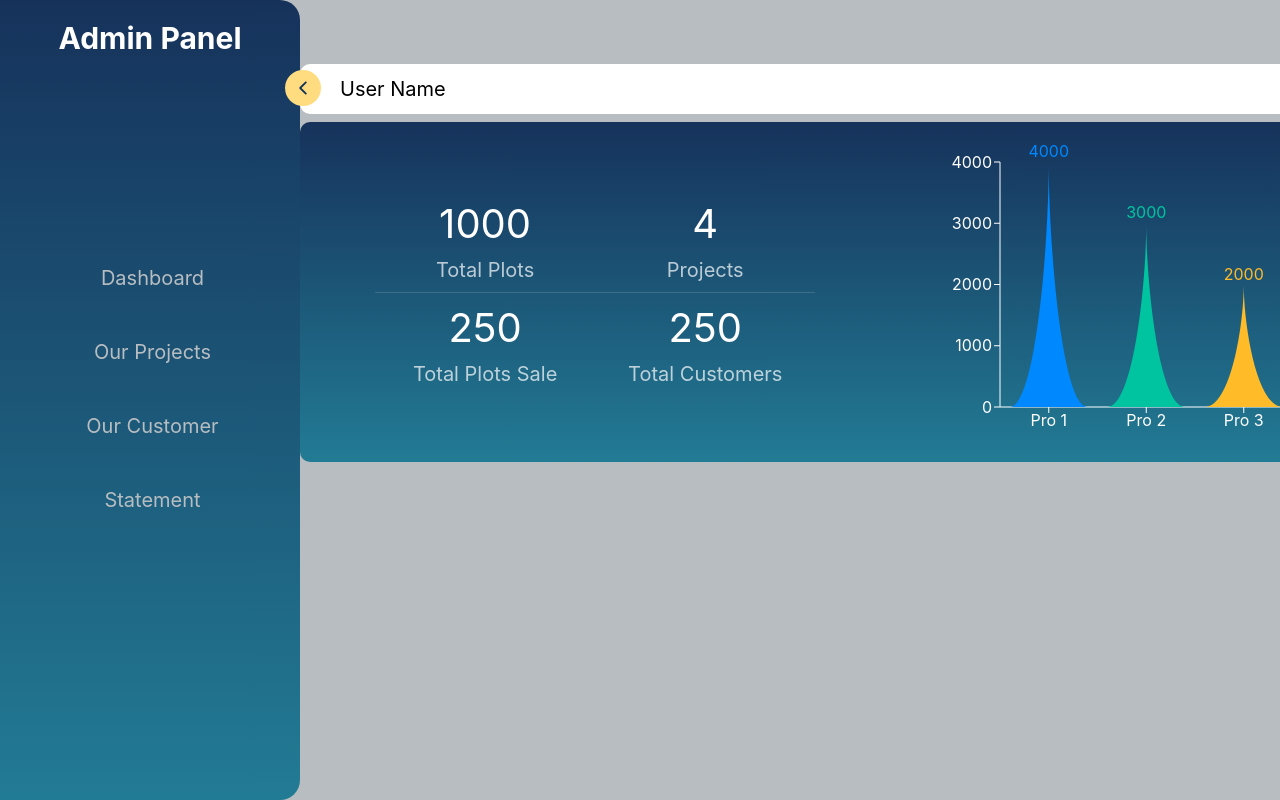
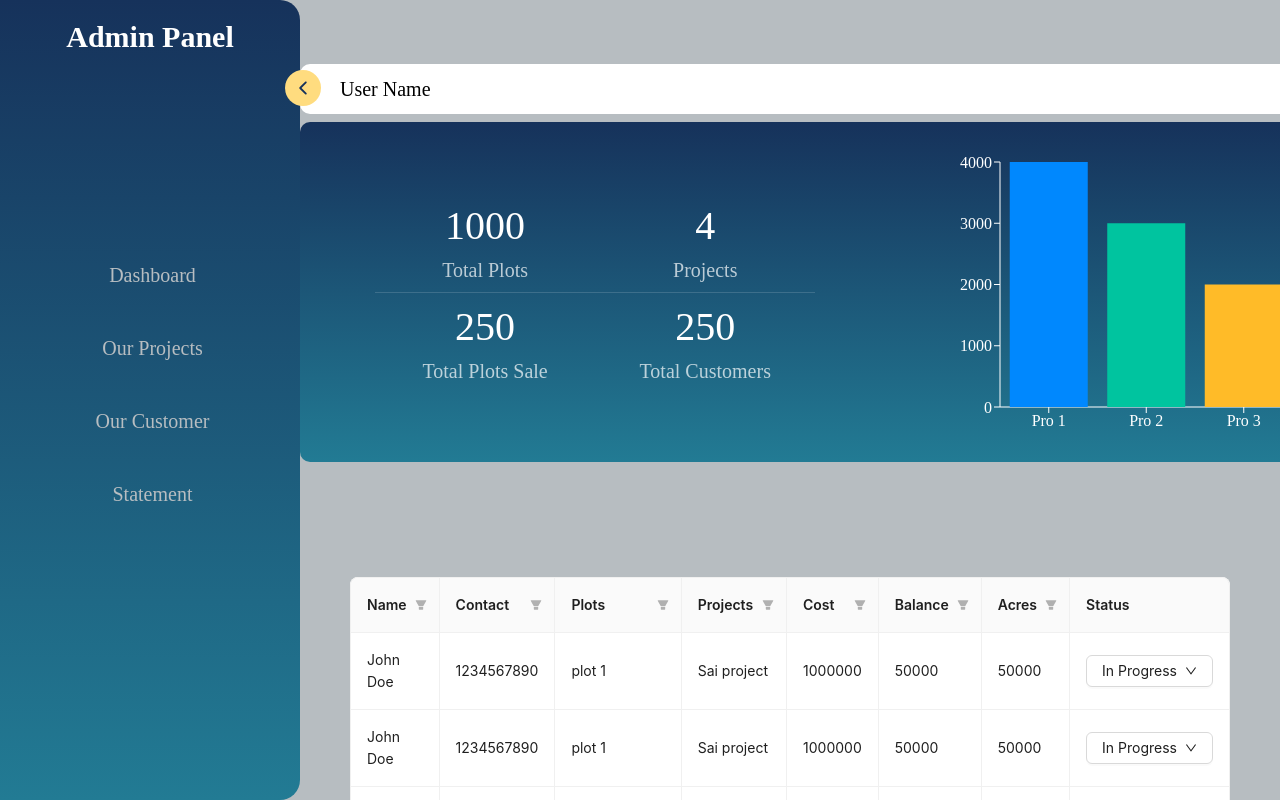
Before and after one commit to rishabhkhade/plot-frontend, a React (Create React App) app: page / in a window 1280 px wide. Shown: the top 800 px of the page. Built offline with nearby package versions, Linux system fonts and the light colour scheme.

Commit message:
ant design table

```diff
--- a/package.json
+++ b/package.json
@@ -6,6 +6,7 @@
     "@testing-library/jest-dom": "^5.17.0",
     "@testing-library/react": "^13.4.0",
     "@testing-library/user-event": "^13.5.0",
+    "antd": "^5.22.3",
     "react": "^18.3.1",
     "react-dom": "^18.3.1",
     "react-icons": "^5.3.0",
--- a/src/index.css
+++ /dev/null
@@ -1,13 +0,0 @@
-body {
-  margin: 0;
-  font-family: -apple-system, BlinkMacSystemFont, 'Segoe UI', 'Roboto', 'Oxygen',
-    'Ubuntu', 'Cantarell', 'Fira Sans', 'Droid Sans', 'Helvetica Neue',
-    sans-serif;
-  -webkit-font-smoothing: antialiased;
-  -moz-osx-font-smoothing: grayscale;
-}
-
-code {
-  font-family: source-code-pro, Menlo, Monaco, Consolas, 'Courier New',
-    monospace;
-}
--- a/src/index.js
+++ b/src/index.js
@@ -1,11 +1,10 @@
 import React from 'react';
 import ReactDOM from 'react-dom/client';
-import './index.css';
 import App from './App';
 
 const root = ReactDOM.createRoot(document.getElementById('root'));
 root.render(
-  <React.StrictMode>
-    <App />
-  </React.StrictMode>
+
+  <App />
+
 );
--- a/src/pages/dashboard/Dashboard.js
+++ b/src/pages/dashboard/Dashboard.js
@@ -1,90 +1,130 @@
-import React from "react";
+import React, { useState } from "react";
 import "./dashboard.scss";
-import { BarChart, Bar, Cell, XAxis, YAxis, CartesianGrid } from "recharts";
+import { BarChart, Bar, Cell, XAxis, YAxis } from "recharts";
+import { Table as AntTable, Button, Space, Dropdown, Menu } from "antd";
+import { DownOutlined, SearchOutlined } from "@ant-design/icons";
 
 function Dashboard() {
+  const [searchText, setSearchText] = useState("");
+  const [searchedColumn, setSearchedColumn] = useState("");
+
   const colors = ["#0088FE", "#00C49F", "#FFBB28", "#FF8042", "red", "pink"];
 
   const data = [
+    { name: "Pro 1", uv: 4000 },
+    { name: "Pro 2", uv: 3000 },
+    { name: "Pro 3", uv: 2000 },
+    { name: "Pro 4", uv: 2780 },
+  ];
+
+  const getMenu = (record, key) => (
+    <Menu>
+      <Menu.Item key="1">
+        <Button>{record[key]}</Button>
+      </Menu.Item>
+    </Menu>
+  );
+
+  const getColumnSearchProps = (dataIndex) => ({
+    filterDropdown: ({ selectedKeys, confirm, clearFilters, close }) => (
+      <div style={{ padding: 8 }}>
+        <Button
+          type="primary"
+          onClick={() => handleSearch(selectedKeys, confirm, dataIndex)}
+          icon={<SearchOutlined />}
+          size="small"
+          style={{ width: 90 }}
+        >
+          Search
+        </Button>
+        <Button
+          onClick={() => clearFilters && handleReset(clearFilters)}
+          size="small"
+          style={{ width: 90 }}
+        >
+          Reset
+        </Button>
+        <Button type="link" size="small" onClick={() => close()}>
+          Close
+        </Button>
+      </div>
+    ),
+    onFilter: (value, record) =>
+      record[dataIndex]?.toString().toLowerCase().includes(value.toLowerCase()),
+  });
+
+  const handleSearch = (selectedKeys, confirm, dataIndex) => {
+    confirm();
+    setSearchText(selectedKeys[0]);
+    setSearchedColumn(dataIndex);
+  };
+
+  const handleReset = (clearFilters) => {
+    clearFilters();
+    setSearchText("");
+  };
+
+  const columns = [
+    { title: "Name", dataIndex: "fname", key: "name", width: "10%", ...getColumnSearchProps("fname") },
+    { title: "Contact", dataIndex: "pnumber", key: "phone", width: "7%", ...getColumnSearchProps("pnumber") },
+    { title: "Plots", dataIndex: "message", key: "complaint", width: "15%", ...getColumnSearchProps("message") },
+    { title: "Projects", dataIndex: "address", key: "address", width: "12%", ...getColumnSearchProps("address") },
+    { title: "Cost", dataIndex: "vname", key: "village", width: "10%", ...getColumnSearchProps("vname") },
+    { title: "Balance", dataIndex: "taluka", key: "taluka", width: "8%", ...getColumnSearchProps("taluka") },
+    { title: "Acres", dataIndex: "taluka", key: "taluka", width: "8%", ...getColumnSearchProps("taluka") },
     {
-      name: "Pro 1 ",
-      uv: 4000,
-    },
-    {
-      name: "Pro 2",
-      uv: 3000,
-    },
-    {
-      name: "Pro 3",
-      uv: 2000,
-    },
-    {
-      name: "Pro 4",
-      uv: 2780,
+      title: "Status",
+      dataIndex: "work_status",
+      key: "work_status",
+      width: "10%",
+      render: (_, record) => (
+        <Dropdown overlay={getMenu(record, "work_status")} trigger={["click"]}>
+          <Button>{record.work_status} <DownOutlined /></Button>
+        </Dropdown>
+      ),
     },
   ];
 
-  const getPath = (x, y, width, height) => {
-    return `M${x},${y + height}C${x + width / 3},${y + height} ${
-      x + width / 2
-    },${y + height / 3}
-    ${x + width / 2}, ${y}
-    C${x + width / 2},${y + height / 3} ${x + (2 * width) / 3},${y + height} ${
-      x + width
-    }, ${y + height}
-    Z`;
-  };
-
-  const TriangleBar = (props) => {
-    const { fill, x, y, width, height } = props;
-
-    return <path d={getPath(x, y, width, height)} stroke="none" fill={fill} />;
-  };
+  const tableData = [
+    { fname: "John Doe", pnumber: "1234567890", message: "plot 1", address: "Sai project", vname: "1000000", taluka: "50000", work_status: "In Progress", complaint_status: "Pending", timestamp: { seconds: 1617171717 } },
+    { fname: "John Doe", pnumber: "1234567890", message: "plot 1", address: "Sai project", vname: "1000000", taluka: "50000", work_status: "In Progress", complaint_status: "Pending", timestamp: { seconds: 1617171717 } },
+    { fname: "John Doe", pnumber: "1234567890", message: "plot 1", address: "Sai project", vname: "1000000", taluka: "50000", work_status: "In Progress", complaint_status: "Pending", timestamp: { seconds: 1617171717 } },
+    { fname: "John Doe", pnumber: "1234567890", message: "plot 1", address: "Sai project", vname: "1000000", taluka: "50000", work_status: "In Progress", complaint_status: "Pending", timestamp: { seconds: 1617171717 } },
+    { fname: "John Doe", pnumber: "1234567890", message: "plot 1", address: "Sai project", vname: "1000000", taluka: "50000", work_status: "In Progress", complaint_status: "Pending", timestamp: { seconds: 1617171717 } },
+    { fname: "John Doe", pnumber: "1234567890", message: "plot 1", address: "Sai project", vname: "1000000", taluka: "50000", work_status: "In Progress", complaint_status: "Pending", timestamp: { seconds: 1617171717 } },
+    { fname: "John Doe", pnumber: "1234567890", message: "plot 1", address: "Sai project", vname: "1000000", taluka: "50000", work_status: "In Progress", complaint_status: "Pending", timestamp: { seconds: 1617171717 } },
+    { fname: "John Doe", pnumber: "1234567890", message: "plot 1", address: "Sai project", vname: "1000000", taluka: "50000", work_status: "In Progress", complaint_status: "Pending", timestamp: { seconds: 1617171717 } },
+    { fname: "John Doe", pnumber: "1234567890", message: "plot 1", address: "Sai project", vname: "1000000", taluka: "50000", work_status: "In Progress", complaint_status: "Pending", timestamp: { seconds: 1617171717 } },
+    { fname: "John Doe", pnumber: "1234567890", message: "plot 1", address: "Sai project", vname: "1000000", taluka: "50000", work_status: "In Progress", complaint_status: "Pending", timestamp: { seconds: 1617171717 } },
+  ];
 
   return (
     <>
-      <div class="parent dasboard-parent">
-        <div class="container dashboard-container">
-          <div class="dashboard-left">
-            <div class="box box-1">
+      <div className="parent dasboard-parent">
+        <div className="container dashboard-container">
+          <div className="dashboard-left">
+            <div className="box box-1">
               <span>1000</span>
               <p>Total Plots</p>
             </div>
-            <div class="box box-2">
+            <div className="box box-2">
               <span>4</span>
               <p>Projects</p>
             </div>
-            <div class="box box-3">
+            <div className="box box-3">
               <span>250</span>
               <p>Total Plots Sale</p>
             </div>
-            <div class="box box-4">
+            <div className="box box-4">
               <span>250</span>
               <p>Total Customers</p>
             </div>
           </div>
-          <div class="dashboard-right">
-            <BarChart
-              width={500}
-              height={300}
-              data={data}
-              margin={{
-                top: 20,
-                right: 30,
-                left: 20,
-                bottom: 5,
-              }}
-            >
-              {/* <CartesianGrid strokeDasharray="3 3" /> */}
+          <div className="dashboard-right">
+            <BarChart width={500} height={300} data={data} margin={{ top: 20, right: 30, left: 20, bottom: 5 }}>
               <XAxis dataKey="name" tick={{ fill: "white" }} stroke="white" />
               <YAxis tick={{ fill: "white" }} stroke="white" />
-              <Bar
-
-                dataKey="uv"
-                fill="#8884d8"
-                shape={<TriangleBar />}
-                label={{ position: "top" }}
-              >
+              <Bar dataKey="uv" fill="#8884d8">
                 {data.map((entry, index) => (
                   <Cell key={`cell-${index}`} fill={colors[index % 20]} />
                 ))}
@@ -93,6 +133,20 @@ function Dashboard() {
           </div>
         </div>
       </div>
+
+      <div className="parent">
+        <div className="container">
+          <AntTable
+            columns={columns}
+            dataSource={tableData}
+            pagination={{ pageSize: 10 }}
+            rowClassName="editable-row"
+            scroll={{ x: "max-content" }}
+            bordered={true}
+            className="table"
+          />
+        </div>
+      </div>
     </>
   );
 }
--- a/src/pages/dashboard/dashboard.scss
+++ b/src/pages/dashboard/dashboard.scss
@@ -65,3 +65,38 @@
     }
   }
 }
+
+
+
+.table{
+  border-radius: 5px !important;
+  overflow: hidden;
+  width: calc(100% - 300px);
+  height: calc(100svh - 50px - 8%);
+  margin-left: 300px;
+  margin-top: calc(8% + 20px);
+}
+
+.action-icon{
+  padding: 5px;
+  background-color: #EBE1E1;
+  color: var(--accent);
+  display: flex;
+  justify-content: center;
+  align-items: center;
+  transition: var(--trans);
+  &:hover{
+    border:1px solid var(--accent);
+    color: var(--accent) !important;
+    background-color: white;
+  }
+
+ }
+ :where(.css-dev-only-do-not-override-1wwf28x).ant-btn-variant-outlined, :where(.css-dev-only-do-not-override-1wwf28x).ant-btn-variant-dashed{
+  width: 135px;
+
+  &:hover{
+    border: 1px solid var(--accent) !important;
+    color:var(--accent) !important;
+  }
+ }
```
Also changed, not shown: 1 other file (tests, documents, lock files or other folders).
